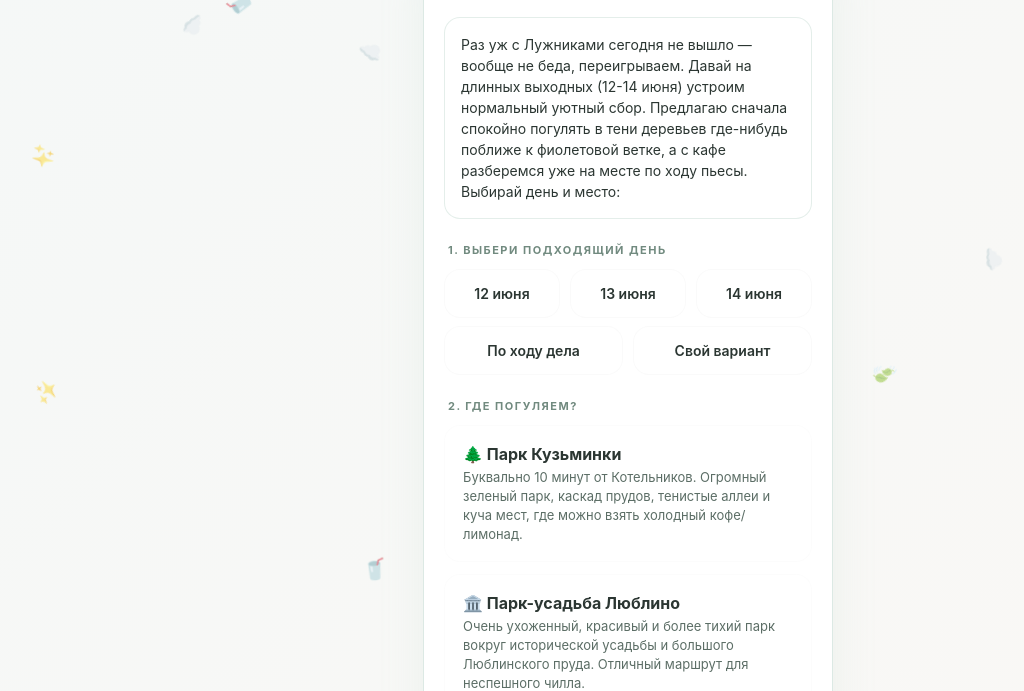
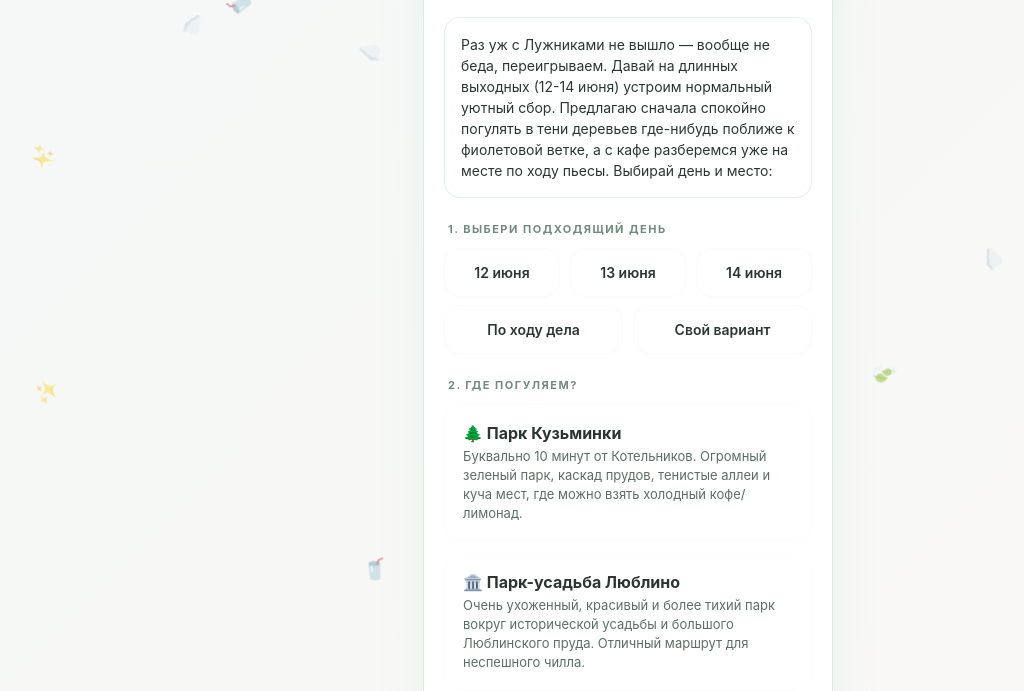
Before and after one commit to JuWeDe/gm, a plain HTML site: page index.html in a window 1280 px wide. Shown: the part 89-780 px from the top of the page, without its empty margins (12-1036 px from the left). Drawn offline with Linux system fonts and the light colour scheme.

Commit message:
Update index.html

```diff
--- a/index.html
+++ b/index.html
@@ -242,7 +242,7 @@
     </header>
 
     <div class="intro-text">
-        Раз уж с Лужниками сегодня не вышло — вообще не беда, переигрываем. Давай на длинных выходных (12-14 июня) устроим нормальный уютный сбор. Предлагаю сначала спокойно погулять в тени деревьев где-нибудь поближе к фиолетовой ветке, а с кафе разберемся уже на месте по ходу пьесы. Выбирай день и место:
+        Раз уж с Лужниками не вышло — вообще не беда, переигрываем. Давай на длинных выходных (12-14 июня) устроим нормальный уютный сбор. Предлагаю сначала спокойно погулять в тени деревьев где-нибудь поближе к фиолетовой ветке, а с кафе разберемся уже на месте по ходу пьесы. Выбирай день и место:
     </div>
 
     <div class="section-title">1. Выбери подходящий день</div>
```
